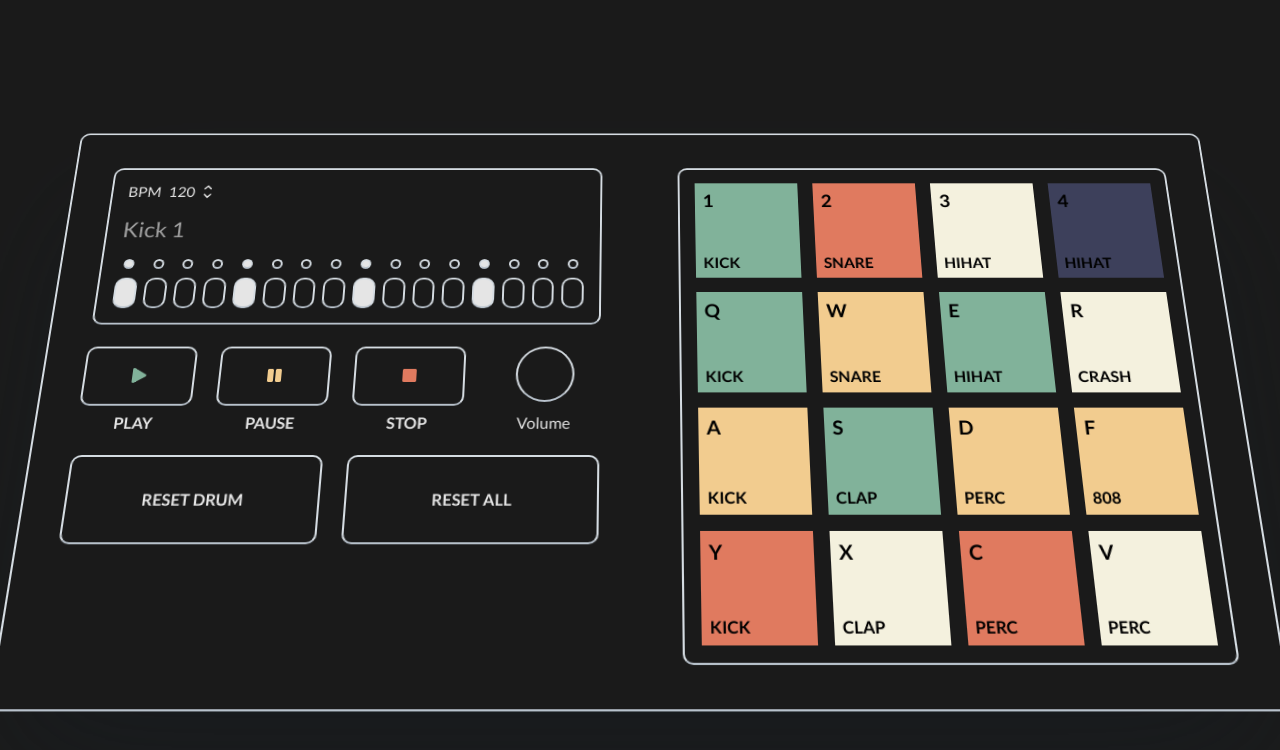
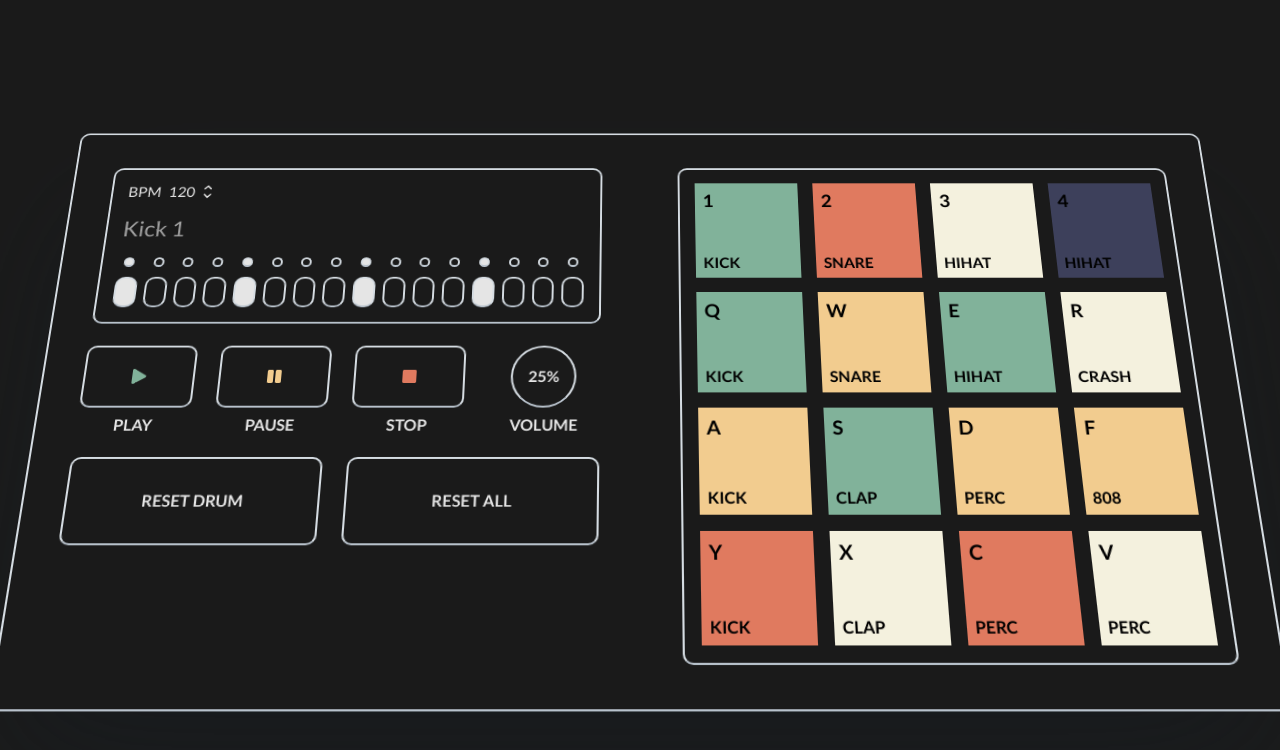
Before and after one commit to makucode/beatify, a React (Create React App) app: page / in a window 1280 px wide. Shown: the top 750 px of the page. Built offline with nearby package versions, Linux system fonts and the light colour scheme; no server answers.

Commit message:
refactoring and optimization

```diff
--- a/src/components/controls/Display.jsx
+++ b/src/components/controls/Display.jsx
@@ -1,32 +1,15 @@
 import React, { useContext } from "react";
 import { SelectedDrumContext } from "../../contexts/SelectedDrumContext";
-import { SequencerContext } from "../../contexts/SequencerContext";
-import useBpm from "../../hooks/useBpm";
 import styles from "../../styles/controls/Display.module.scss";
-import ChevronIcon from "../icons/ChevronIcon";
+import BPM from "./display/BPM";
 import Sequencer from "./display/Sequencer";
 
 const Display = () => {
-    const { bpm, setBpm } = useContext(SequencerContext);
-    const { selectedDrum, setSelectedDrum } = useContext(SelectedDrumContext);
+    const { selectedDrum } = useContext(SelectedDrumContext);
 
     return (
         <section className={styles.Display}>
-            <div className={styles.DisplayBPM}>
-                <span>BPM</span>
-                <input
-                    className={styles.BPM}
-                    type="number"
-                    min="1"
-                    max="200"
-                    value={bpm}
-                    onChange={(e) => setBpm(e.target.value)}
-                />
-                <span className={styles.BpmIcons}>
-                    <ChevronIcon onClick={() => setBpm(bpm + 1)} />
-                    <ChevronIcon onClick={() => setBpm(bpm - 1)} />
-                </span>
-            </div>
+            <BPM />
             <span className={styles.DisplayDrum}>{selectedDrum.full}</span>
             <Sequencer />
         </section>
--- a/src/components/controls/Transport.jsx
+++ b/src/components/controls/Transport.jsx
@@ -43,7 +43,6 @@ const Transport = () => {
             </div>
             <div className={styles.TransportVolume}>
                 <Volume />
-                <span>Volume</span>
             </div>
         </div>
     );
--- /dev/null
+++ b/src/components/controls/display/BPM.jsx
@@ -0,0 +1,29 @@
+import React, { useContext } from "react";
+import { SequencerContext } from "../../../contexts/SequencerContext";
+import styles from "../../../styles/controls/display/BPM.module.scss";
+import ChevronIcon from "../../icons/ChevronIcon";
+
+const BPM = () => {
+    const { bpm, setBpm } = useContext(SequencerContext);
+
+    return (
+        <div className={styles.BPMWrapper}>
+            <span>BPM</span>
+            <input
+                id="bpm"
+                className={styles.BPM}
+                type="number"
+                min="1"
+                max="200"
+                value={bpm}
+                onChange={(e) => setBpm(e.target.value)}
+            />
+            <span className={styles.BpmIcons}>
+                <ChevronIcon onClick={() => setBpm(bpm + 1)} />
+                <ChevronIcon onClick={() => setBpm(bpm - 1)} />
+            </span>
+        </div>
+    );
+};
+
+export default BPM;
--- a/src/components/controls/transport/Volume.jsx
+++ b/src/components/controls/transport/Volume.jsx
@@ -1,8 +1,16 @@
-import React from "react";
-import styles from "../../../styles/controls/transport/Volume.module.scss";
+import React, { useContext } from "react";
+import { DrumTriggerContext } from "../../../contexts/DrumTriggerContext";
+import styles from "../../../styles/controls/display/Volume.module.scss";
 
 const Volume = () => {
-    return <div className={styles.Volume}></div>;
+    const { volume, setVolume } = useContext(DrumTriggerContext);
+    const displayVolume = volume * 100 + "%";
+    return (
+        <div className={styles.Volume}>
+            <div className={styles.VolumeKnob}>{displayVolume}</div>
+            <span className={styles.VolumeLabel}>Volume</span>
+        </div>
+    );
 };
 
 export default Volume;
--- a/src/contexts/DrumTriggerContext.js
+++ b/src/contexts/DrumTriggerContext.js
@@ -1,11 +1,12 @@
 import { createContext, useState } from "react";
 import useSound from "use-sound";
+import useVolume from "../hooks/useVolume";
 import { pads } from "../assets/drumpads";
 
 export const DrumTriggerContext = createContext();
 
 export const DrumTriggerProvider = ({ children }) => {
-    const [volume, setVolume] = useState(0.25);
+    const [volume, setVolume] = useVolume(0.25);
 
     const [playKick1] = useSound(pads[0].sound, { volume });
     const [playSnare1] = useSound(pads[1].sound, { volume });
@@ -42,7 +43,6 @@ export const DrumTriggerProvider = ({ children }) => {
         c: { clicked: false },
         v: { clicked: false },
     });
-
     const handleTrigger = (padKey) => {
         setDrumTriggers({ ...drumTriggers, [padKey]: { clicked: true } });
         switch (padKey) {
@@ -104,7 +104,12 @@ export const DrumTriggerProvider = ({ children }) => {
 
     return (
         <DrumTriggerContext.Provider
-            value={{ drumTriggers, handleTrigger, volume, setVolume }}
+            value={{
+                drumTriggers,
+                handleTrigger,
+                volume,
+                setVolume: setVolume,
+            }}
         >
             {children}
         </DrumTriggerContext.Provider>
--- a/src/hooks/useBpm.js
+++ b/src/hooks/useBpm.js
@@ -1,12 +1,13 @@
-import React from "react";
+import { useState } from "react";
 
 const useBpm = (defaultState = 120) => {
-    const [state, setState] = React.useState(defaultState);
+    const [state, setState] = useState(defaultState);
 
     const setBpm = (bpm) => {
-        if (bpm > 200) setState(200);
-        else if (bpm < 1) setState(1);
-        else setState(bpm);
+        bpm = Math.floor(bpm) * 1;
+        if (bpm > 200) return setState(200);
+        else if (bpm <= 0) return setState(1);
+        setState(bpm);
     };
 
     return [state, setBpm];
--- /dev/null
+++ b/src/hooks/useVolume.js
@@ -0,0 +1,15 @@
+import { useState } from "react";
+
+const useVolume = (defaultState = 0.25) => {
+    const [state, setState] = useState(defaultState);
+
+    const setVolume = (volume) => {
+        if (volume >= 1) setState(1);
+        else if (volume <= 0.01) setState(0.01);
+        else setState(volume);
+    };
+
+    return [state, setVolume];
+};
+
+export default useVolume;
--- /dev/null
+++ b/src/styles/controls/display/BPM.module.scss
@@ -0,0 +1,46 @@
+@import "../../globals";
+
+.BPMWrapper {
+    display: flex;
+    align-items: flex-start;
+    justify-content: flex-start;
+
+    .BPM {
+        background-color: transparent;
+        color: $light;
+        margin-left: 0.5rem;
+        font-size: 1rem;
+        width: 10%;
+        border: none;
+        outline: 0px;
+    }
+
+    input[type="number"] {
+        -moz-appearance: textfield;
+        appearance: textfield;
+        margin: 0;
+        margin-left: 0.5rem;
+    }
+
+    input[type="number"]::-webkit-inner-spin-button,
+    input[type="number"]::-webkit-outer-spin-button {
+        -webkit-appearance: none;
+        margin: 0;
+    }
+
+    .BpmIcons {
+        display: grid;
+        transform: translate(-10px, 0);
+        svg {
+            fill: $light;
+            width: 6px;
+            cursor: pointer;
+        }
+        svg:first-of-type {
+            transform: rotate(-90deg);
+        }
+        svg:last-of-type {
+            transform: rotate(90deg);
+        }
+    }
+}
--- /dev/null
+++ b/src/styles/controls/display/Volume.module.scss
@@ -0,0 +1,32 @@
+@import "../../globals";
+
+.Volume {
+    display: flex;
+    flex-direction: column;
+    row-gap: 0.5rem;
+}
+
+.VolumeKnob {
+    width: 62px;
+    height: 62px;
+    border: $borderNormal;
+    border-color: $borderColor;
+    border-radius: 50px;
+    background-color: transparent;
+
+    text-align: center;
+    display: flex;
+    align-items: center;
+    justify-content: center;
+
+    text-transform: uppercase;
+    font-size: 1rem;
+    font-weight: 600;
+    color: $light;
+}
+
+.VolumeLabel {
+    text-transform: uppercase;
+    font-size: 1rem;
+    font-weight: 600;
+}
--- a/src/styles/controls/transport/Volume.module.scss
+++ /dev/null
@@ -1,9 +0,0 @@
-@import "../../globals";
-
-.Volume {
-    width: 55px;
-    height: 55px;
-    border: $borderNormal;
-    border-color: $borderColor;
-    border-radius: 50px;
-}
```
